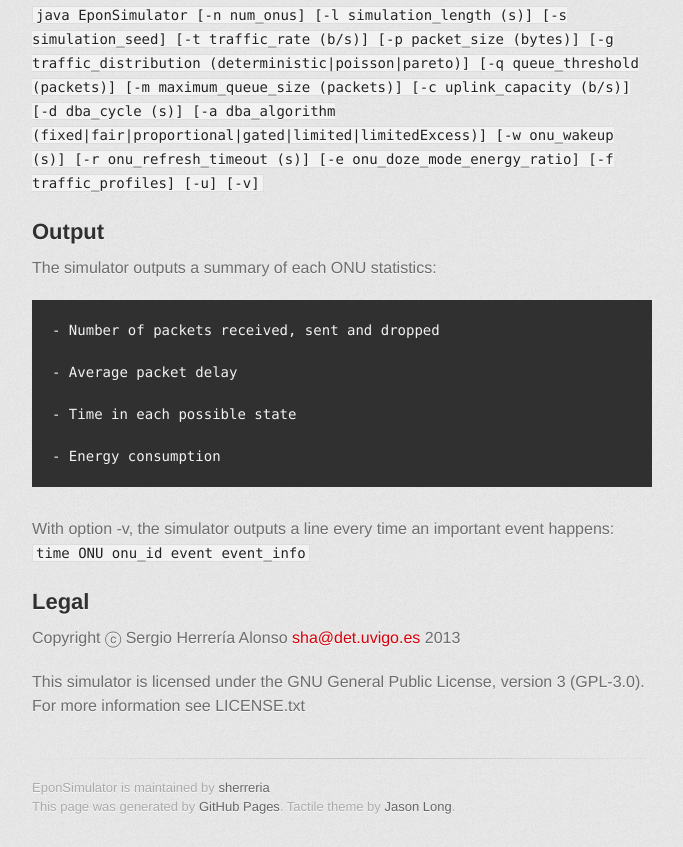
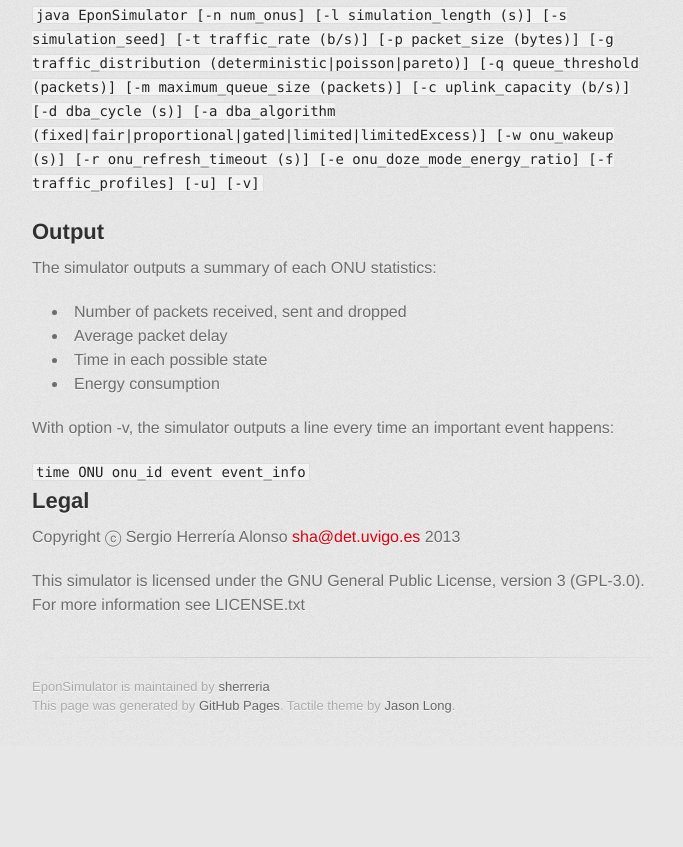
Before and after one commit to sherreria/EponSimulator, a plain HTML site: page index.html in a window 1280 px wide. Shown: the part 637-1484 px from the top of the page, without its empty margins (298-981 px from the left). After the commit the page ends 1383 px from the top, so only its background shows below. Drawn offline with Linux system fonts and the light colour scheme; a web font is replaced by a local one.

Commit message:
Update index.html

```diff
--- a/index.html
+++ b/index.html
@@ -51,17 +51,15 @@
 
 <p>The simulator outputs a summary of each ONU statistics:</p>
 
-<pre><code>- Number of packets received, sent and dropped
+<ul>
+<li>Number of packets received, sent and dropped</li>
+<li>Average packet delay</li>
+<li>Time in each possible state</li>
+<li>Energy consumption</li>
+</ul>
 
-- Average packet delay
-
-- Time in each possible state
-
-- Energy consumption
-</code></pre>
-
-<p>With option -v, the simulator outputs a line every time an important event happens:
-    <code>time ONU onu_id event event_info</code></p>
+<p>With option -v, the simulator outputs a line every time an important event happens:</p>
+    <code>time ONU onu_id event event_info</code>
 
 <h2>
 <a name="legal" class="anchor" href="#legal"><span class="octicon octicon-link"></span></a>Legal</h2>
```
